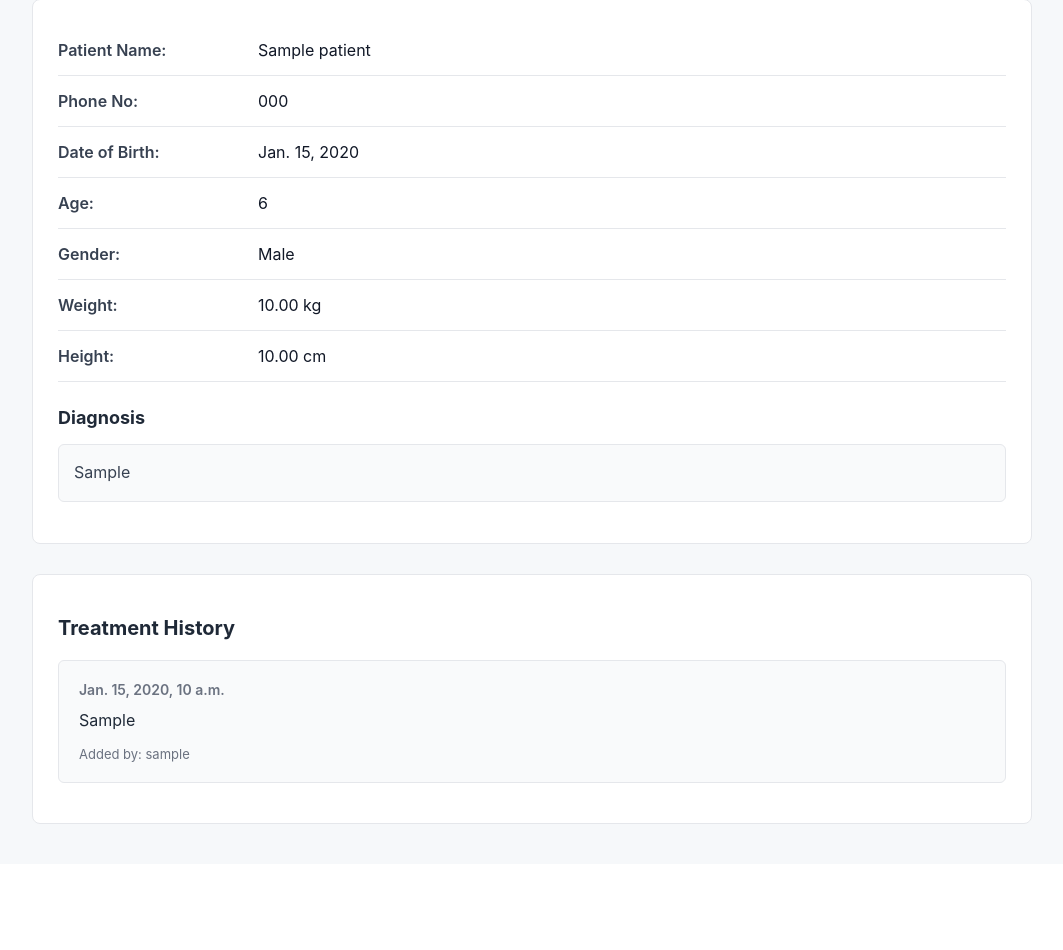
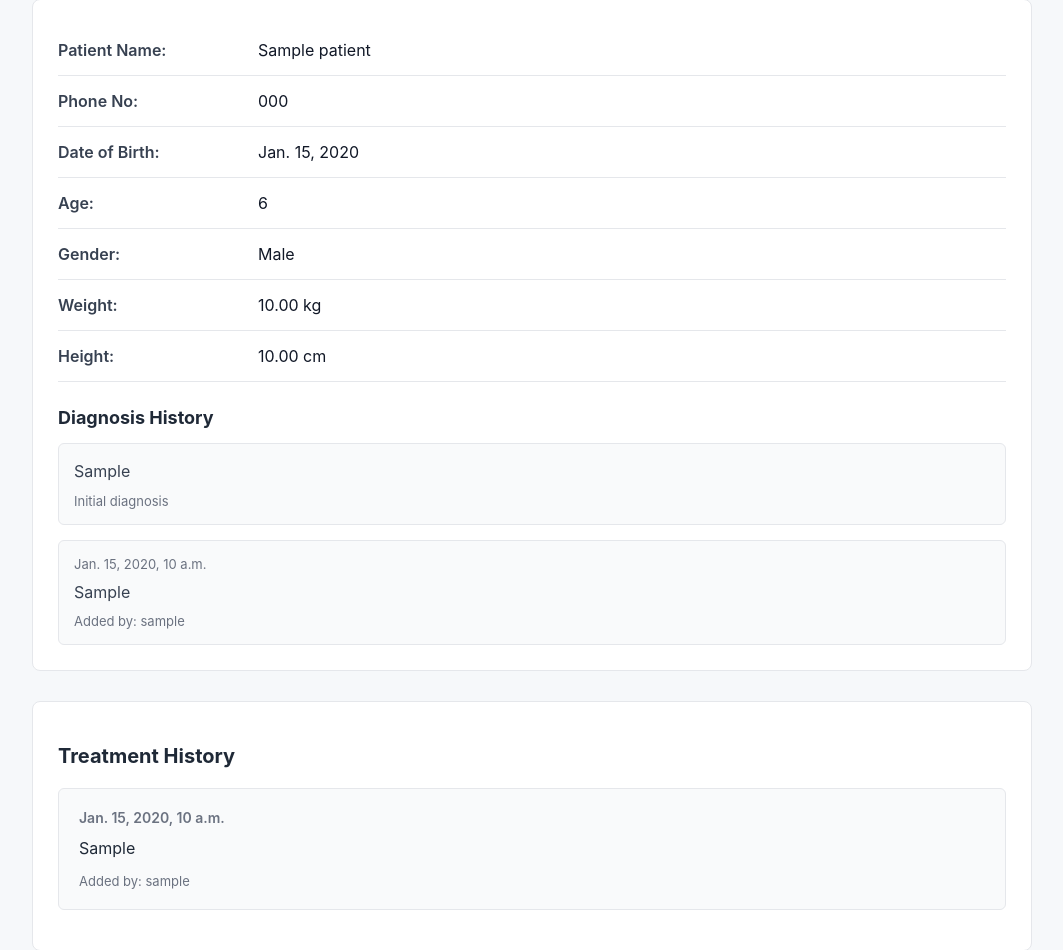
Before and after one commit to bsanj04/Physico_Management_System, a Django app: page /1/ in a window 1280 px wide. Shown: the part 179-1129 px from the top of the page, without its empty margins (108-1171 px from the left). Before the commit the page ends 1003 px from the top, so only its background shows below. Run offline with Django 5.2, Linux system fonts and the light colour scheme; tables that the repository leaves empty hold one stand-in row (values such as "Sample post").

Commit message:
create new diagnosis

```diff
--- a/patients/models.py
+++ b/patients/models.py
@@ -118,3 +118,25 @@ class Treatment(models.Model):
 
     def __str__(self):
         return f"{self.patient.name} - {self.created_at:%d/%m/%Y}"
+
+
+class Diagnosis(models.Model):
+    patient = models.ForeignKey(
+        Patient,
+        on_delete=models.CASCADE,
+        related_name="diagnoses",
+    )
+
+    diagnosis = models.TextField()
+
+    created_at = models.DateTimeField(
+        auto_now_add=True,
+    )
+
+    created_by = models.ForeignKey(
+        settings.AUTH_USER_MODEL,
+        on_delete=models.PROTECT,
+    )
+
+    def __str__(self):
+        return f"{self.patient.name} - {self.created_at}"
--- a/patients/templates/patients/patient_info.html
+++ b/patients/templates/patients/patient_info.html
@@ -81,11 +81,87 @@
             </div>
 
             <div class="info-section">
-                <h2>Diagnosis</h2>
+                <h2>Diagnosis History</h2>
 
-                <p>
-                    {{ patient.medical_diagnosis }}
-                </p>
+                <div class="diagnosis-row">
+                    <div class="diagnosis-info">
+                        {{ patient.medical_diagnosis }}
+                    </div>
+
+                    <div class="diagnosis-doctor">
+                        Initial diagnosis
+                    </div>
+                </div>
+
+                {% for diagnosis in patient.diagnoses.all %}
+
+                    <div class="diagnosis-row">
+
+                        <div class="diagnosis-date">
+                            {{ diagnosis.created_at }}
+                        </div>
+
+                        <div class="diagnosis-info">
+                            {{ diagnosis.diagnosis }}
+                        </div>
+
+                        <div class="diagnosis-doctor">
+                            Added by: {{ diagnosis.created_by }}
+                        </div>
+
+                    </div>
+
+                {% endfor %}
+
+                {% if is_doctor %}
+
+                    <button
+                        type="button"
+                        class="add-diagnosis"
+                        onclick="showDiagnosisForm()"
+                    >
+                        Add Diagnosis
+                    </button>
+
+                    <form
+                        method="post"
+                        action="{% url 'diagnosis_create' patient.id %}"
+                        id="diagnosis-form"
+                        class="diagnosis-form"
+                        style="display: none;"
+                    >
+                        {% csrf_token %}
+
+                        <textarea
+                            name="diagnosis"
+                            rows="5"
+                            placeholder="Enter new diagnosis..."
+                            required
+                        ></textarea>
+
+                        <div class="diagnosis-form-actions">
+
+                            <button
+                                type="submit"
+                                class="save-diagnosis"
+                            >
+                                Save Diagnosis
+                            </button>
+
+                            <button
+                                type="button"
+                                class="cancel-diagnosis"
+                                onclick="hideDiagnosisForm()"
+                            >
+                                Cancel
+                            </button>
+
+                        </div>
+
+                    </form>
+
+                {% endif %}
+
             </div>
 
         </div>
@@ -150,6 +226,7 @@
 </main>
 
 <script>
+
     function showTreatmentForm() {
         document.getElementById("treatment-form").style.display = "block";
     }
@@ -157,6 +234,15 @@
     function hideTreatmentForm() {
         document.getElementById("treatment-form").style.display = "none";
     }
+
+    function showDiagnosisForm() {
+        document.getElementById("diagnosis-form").style.display = "block";
+    }
+
+    function hideDiagnosisForm() {
+        document.getElementById("diagnosis-form").style.display = "none";
+    }
+
 </script>
 
 {% endblock %}
--- a/patients/urls.py
+++ b/patients/urls.py
@@ -5,4 +5,5 @@ urlpatterns = [
     path("patient/create/", views.patient_create, name="patient_create",) ,
     path("<int:patient_id>/", views.patient_info, name="patient_info", ),
     path("<int:patient_id>/tratement/create", views.treatment_create,name="treatment_create",),
+    path("<int:patient_id>/diagnosis/create/", views.diagnosis_create,name="diagnosis_create",),
 ]
--- a/patients/views.py
+++ b/patients/views.py
@@ -7,9 +7,9 @@ from accounts.decorators import (
     user_is_staff_member,
 )
 
-from .models import Patient
+from .models import Patient, Diagnosis
 from accounts.models import ClinicSettings
-from .forms import PatientForm, TreatmentForm, StaffPatientForm
+from .forms import PatientForm, TreatmentForm, StaffPatientForm, DiagnosisForm
 
 
 
@@ -132,3 +132,23 @@ def treatment_create(request: HttpRequest, patient_id: int) -> HttpResponse:
             return redirect("patient_info", patient_id=patient.id)
 
     return redirect("patient_info", patient_id=patient.id)
+
+
+@doctor_required
+def diagnosis_create(request: HttpRequest, patient_id: int) -> HttpResponse:
+    patient = get_object_or_404(Patient, id=patient_id)
+
+    if request.method == "POST":
+        form = DiagnosisForm(request.POST)
+
+        if form.is_valid():
+            diagnosis = form.save(commit=False)
+
+            diagnosis.patient = patient
+            diagnosis.created_by = request.user
+
+            diagnosis.save()
+
+            return redirect("patient_info", patient_id=patient.id)
+
+    return redirect("patient_info", patient_id=patient.id)
--- a/static/css/patient_info.css
+++ b/static/css/patient_info.css
@@ -162,6 +162,154 @@
     padding: 15px;
     line-height: 1.6;
     color: #374151;
+}
+
+/* Diagnosis */
+
+.info-section {
+    margin-top: 25px;
+}
+
+.info-section h2 {
+    font-size: 18px;
+    margin-bottom: 10px;
+    color: #1f2937;
+}
+
+.info-section p {
+    background-color: #f9fafb;
+    border: 1px solid #e5e7eb;
+    border-radius: 6px;
+    padding: 15px;
+    line-height: 1.6;
+    color: #374151;
+}
+
+
+/* Diagnosis History */
+
+.diagnosis-row {
+    margin-top: 15px;
+    padding: 15px;
+
+    background-color: #f9fafb;
+    border: 1px solid #e5e7eb;
+    border-radius: 6px;
+}
+
+.diagnosis-date {
+    margin-bottom: 8px;
+    font-size: 13px;
+    color: #6b7280;
+}
+
+.diagnosis-info {
+    margin-bottom: 8px;
+    line-height: 1.6;
+    color: #374151;
+}
+
+.diagnosis-doctor {
+    font-size: 13px;
+    color: #6b7280;
+}
+
+
+/* Add Diagnosis */
+
+.add-diagnosis {
+    margin-top: 15px;
+    padding: 10px 18px;
+
+    border: none;
+    border-radius: 6px;
+
+    background-color: #2563eb;
+    color: white;
+
+    font-size: 14px;
+    font-weight: 500;
+
+    cursor: pointer;
+}
+
+.add-diagnosis:hover {
+    background-color: #1d4ed8;
+}
+
+
+/* Diagnosis Form */
+
+.diagnosis-form {
+    margin-top: 15px;
+}
+
+.diagnosis-form textarea {
+    width: 100%;
+    min-height: 120px;
+    padding: 12px;
+
+    border: 1px solid #d1d5db;
+    border-radius: 6px;
+
+    font-family: inherit;
+    font-size: 15px;
+    line-height: 1.5;
+
+    resize: vertical;
+    box-sizing: border-box;
+}
+
+.diagnosis-form textarea:focus {
+    outline: none;
+    border-color: #2563eb;
+}
+
+
+/* Diagnosis Form Buttons */
+
+.diagnosis-form-actions {
+    display: flex;
+    gap: 10px;
+    margin-top: 10px;
+}
+
+.save-diagnosis {
+    padding: 10px 18px;
+
+    border: none;
+    border-radius: 6px;
+
+    background-color: #2563eb;
+    color: white;
+
+    font-size: 14px;
+    font-weight: 500;
+
+    cursor: pointer;
+}
+
+.save-diagnosis:hover {
+    background-color: #1d4ed8;
+}
+
+.cancel-diagnosis {
+    padding: 10px 18px;
+
+    border: 1px solid #d1d5db;
+    border-radius: 6px;
+
+    background-color: white;
+    color: #374151;
+
+    font-size: 14px;
+    font-weight: 500;
+
+    cursor: pointer;
+}
+
+.cancel-diagnosis:hover {
+    background-color: #f3f4f6;
 }
 
 
```
Also changed, not shown: patients/forms.py (+18 -1 lines), patients/migrations/0003_diagnosis.py (added).
